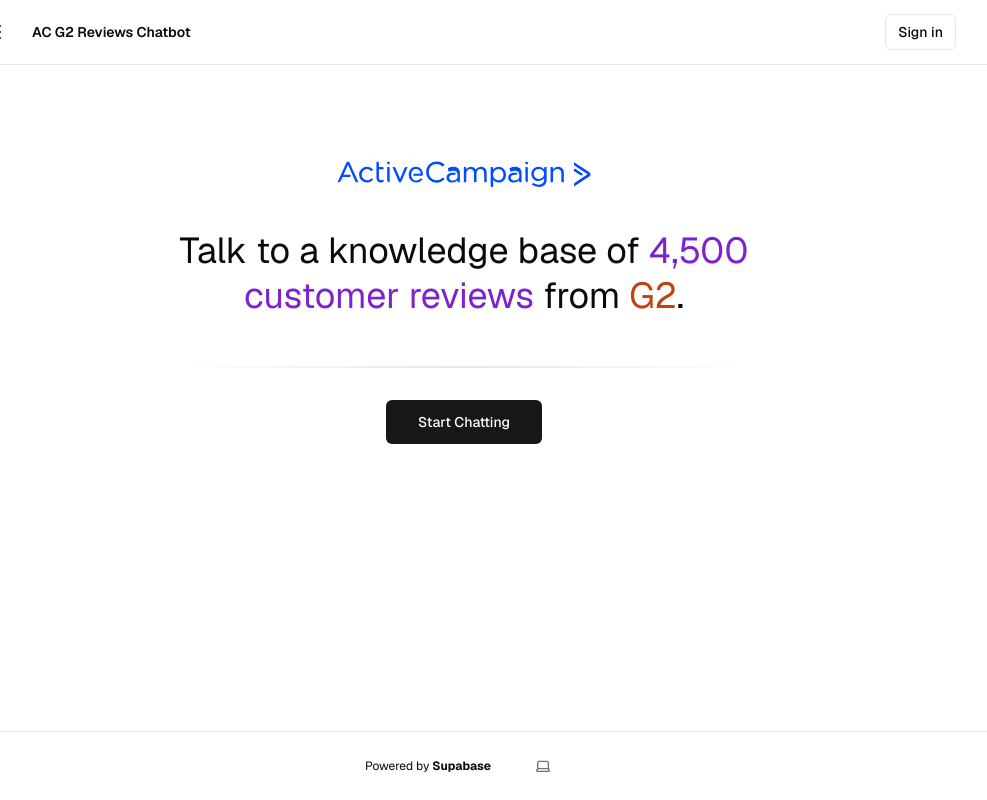
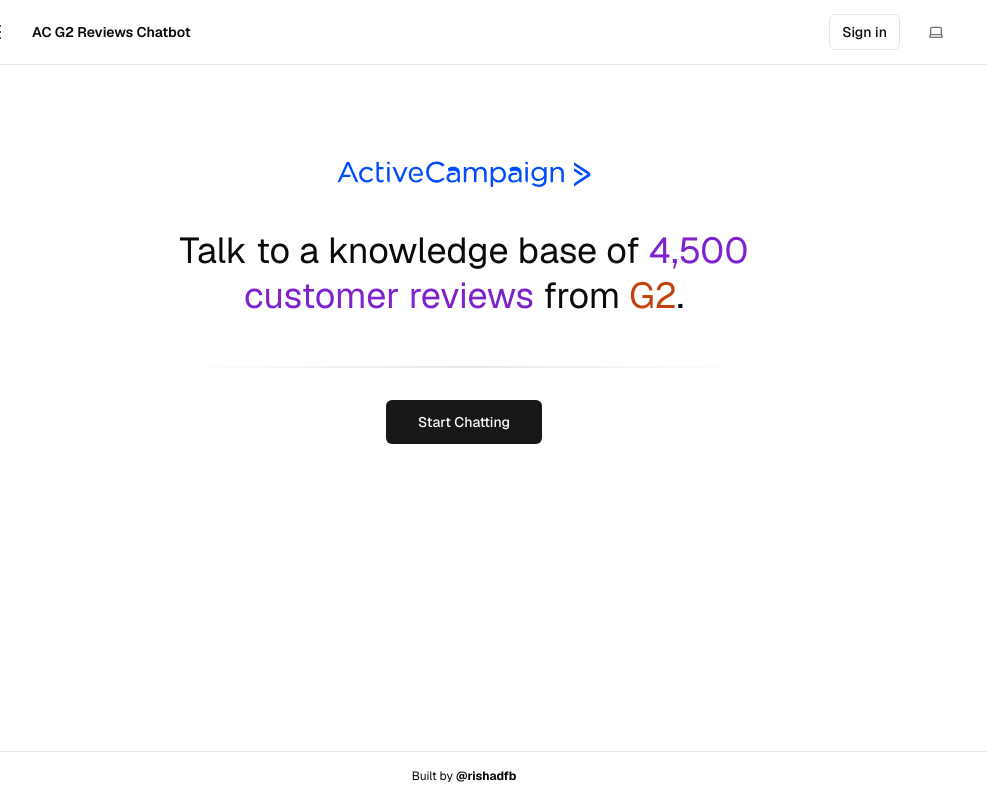
Before and after one commit to rishadfb/ac-g2-reviews-chat, a Next.js app: page / in a window 1280 px wide. Shown: the whole page, without its empty margins (176-1163 px from the left). Built offline with nearby package versions, Linux system fonts and the light colour scheme; no server answers.

Commit message:
update footer

```diff
--- a/app/layout.tsx
+++ b/app/layout.tsx
@@ -39,7 +39,10 @@ export default function RootLayout({
 									<SidebarDrawer />
 									<Link href={"/"}>AC G2 Reviews Chatbot</Link>
 								</div>
-								{!hasEnvVars ? <EnvVarWarning /> : <HeaderAuth />}
+								<div className="flex items-center gap-4">
+									{!hasEnvVars ? <EnvVarWarning /> : <HeaderAuth />}
+									<ThemeSwitcher />
+								</div>
 							</div>
 						</nav>
 					</header>
@@ -51,17 +54,16 @@ export default function RootLayout({
 					<footer className="w-full border-t">
 						<div className="w-full max-w-5xl mx-auto flex items-center justify-center gap-8 py-4 text-center text-xs">
 							<p>
-								Powered by{" "}
+								Built by{" "}
 								<a
-									href="https://supabase.com/?utm_source=create-next-app&utm_medium=template&utm_term=nextjs"
+									href="https://github.com/rishadfb"
 									target="_blank"
 									className="font-bold hover:underline"
 									rel="noreferrer"
 								>
-									Supabase
+									@rishadfb
 								</a>
 							</p>
-							<ThemeSwitcher />
 						</div>
 					</footer>
 				</ThemeProvider>
```
